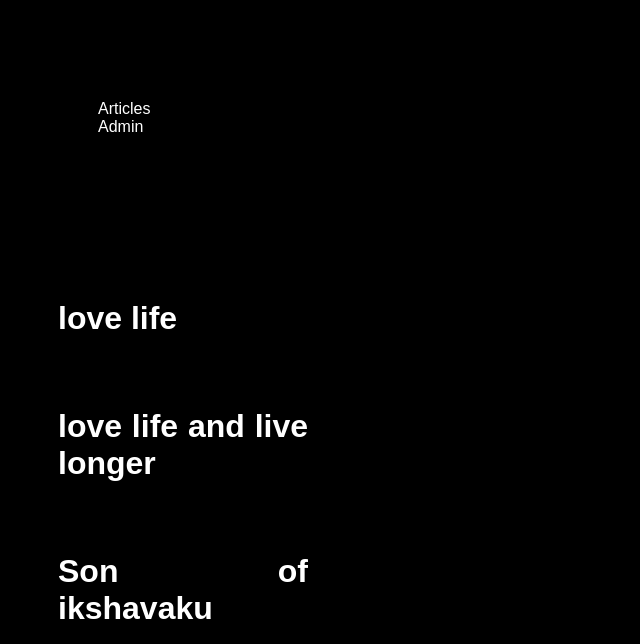
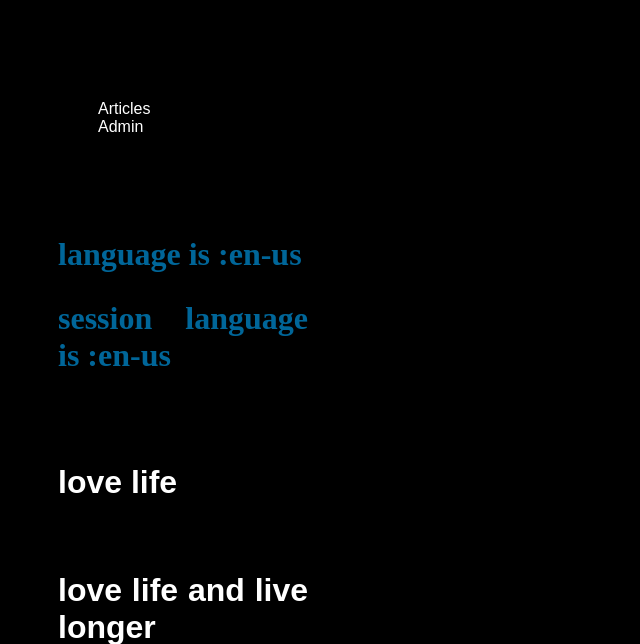
Before and after one commit to chanish-teramatrix/django-chanish, a Django app: page /articles/all/ in a window 1280 px wide. Shown: the top 644 px of the page, without its empty margins (0-640 px from the left). Before the commit the page ends 619 px from the top, so only its background shows below. Run offline with Django 3.2, Linux system fonts and the light colour scheme; data comes from the database, SQL or seed files in the repository; both versions use the stored data as it was after the commit.

Commit message:
till cookies and session

```diff
--- a/django_test/article/templates/articles.html
+++ b/django_test/article/templates/articles.html
@@ -1,5 +1,8 @@
 {% extends 'base.html' %}
 {% block content %}
+<h2> language is :{{language}} </h2>
+
+<h2> session language is :{{session_language}} </h2>
 <h1> Articles </h1>
 {% if articles.count >  0 %}
 
--- a/django_test/article/urls.py
+++ b/django_test/article/urls.py
@@ -3,4 +3,5 @@ from django.conf.urls import include, url
 urlpatterns = [
 	url(r'^all/$', 'article.views.articles'),
 	url(r'^get/(?P<article_id>\d+)/$', 'article.views.article'),
+	url(r'^language/(?P<language>[a-z\-]+)/$', 'article.views.language'),
 ]
--- a/django_test/article/views.py
+++ b/django_test/article/views.py
@@ -32,10 +32,32 @@ class HelloTemplate(TemplateView):
 
 
 def articles(request):
+	language = 'en-us' # stores in cookies
+	session_language = 'en-us' # stores in session
+
+	if 'lang' in request.COOKIES:
+		language = request.COOKIES['lang']
+
+	if 'lang' in request.session:
+		session_language = request.session['lang']
+
 	return render_to_response('articles.html',
-	  						   {'articles': Article.objects.all()})
+	  						   {'articles': Article.objects.all(),
+	  						   'language': language,
+	  						   'session_language': session_language})
 
 #article_id = 1 has been choosen as default value.
 def article(request, article_id = 1):
 	return render_to_response('article.html',
 							 {'article': Article.objects.get(id = article_id)})
+
+
+
+def language(request, language='en-us'):
+	responce = HttpResponse('setting language to %s' %language)
+
+	responce.set_cookie('lang',language)
+
+	request.session['lang'] = language
+
+	return responce
--- a/django_test/static/css/default.css
+++ b/django_test/static/css/default.css
@@ -1,4 +1,4 @@
-		body{
+	body{
 		    background-color:#000;
 		}
 
```
Also changed, not shown: django_test/db.sqlite3, 2 other files.
